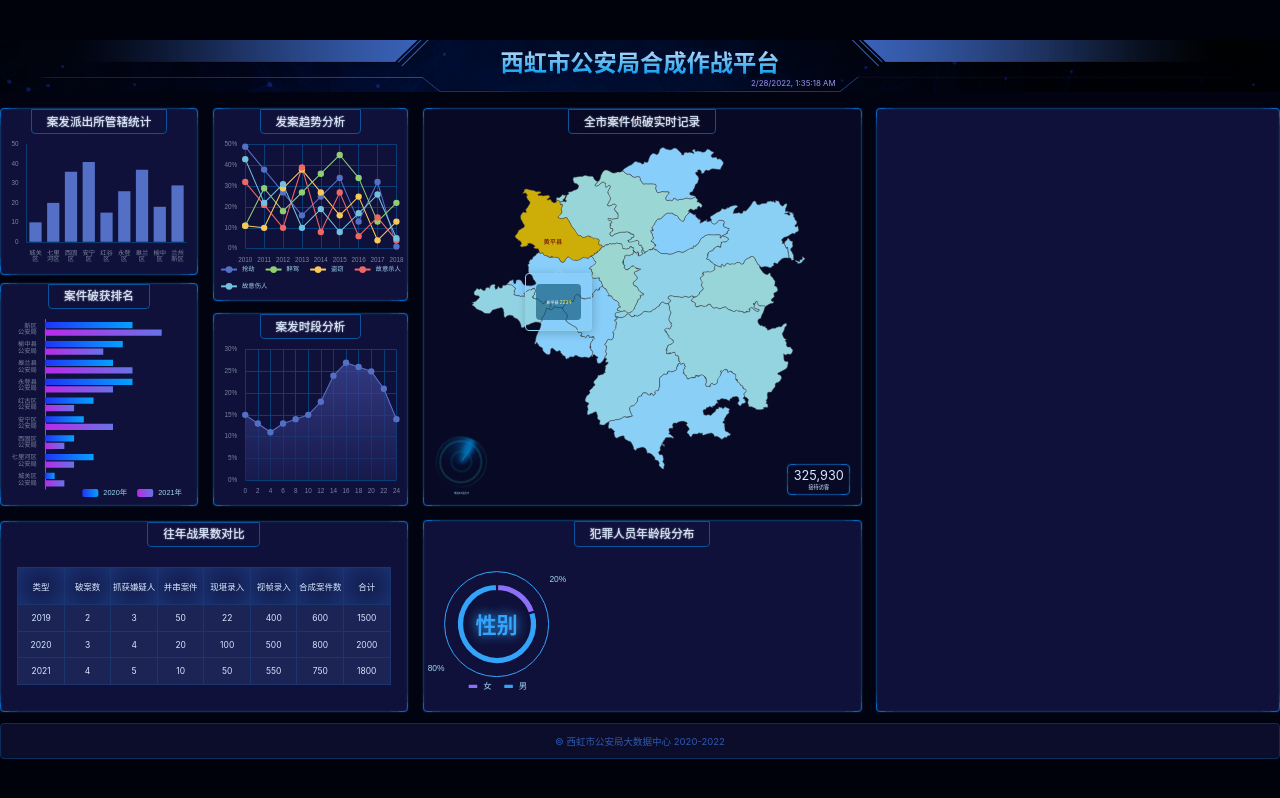
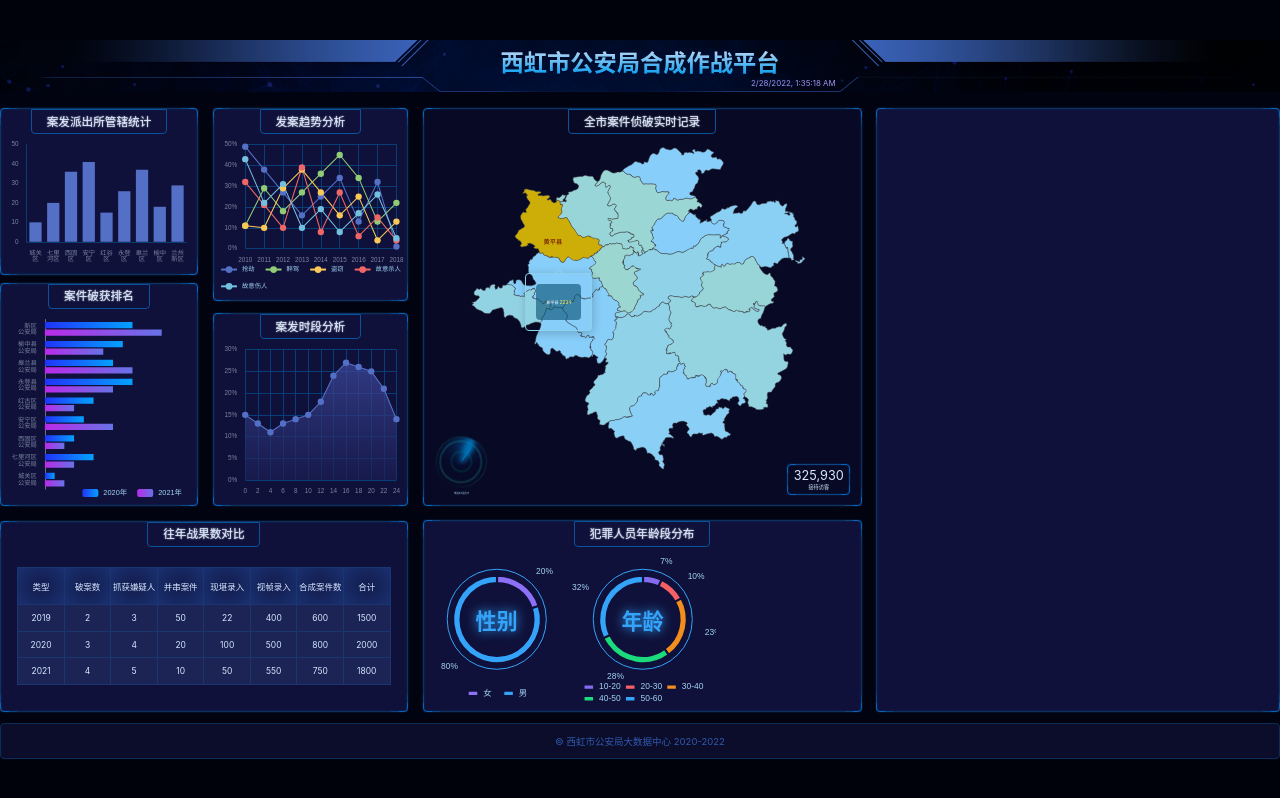
Before and after one commit to GeekyGuang/bigscreen, a React (Vite) app: page /#/ in a window 1280 px wide. Built offline with nearby package versions, Linux system fonts and the light colour scheme.

Commit message:
优化环形图，完成Chart8

```diff
--- a/src/components/Chart_7.tsx
+++ b/src/components/Chart_7.tsx
@@ -29,9 +29,13 @@ export const Chart7 = () => {
           {
             name: '访问来源',
             type: 'pie',
-            radius: ['45%', '55%'],
+            radius: ['50%', '60%'],
+            // 图例位置
+            center: ['50%', '45%'],
             avoidLabelOverlap: false,
+            labelLine: { show: false },
             label: {
+              distanceToLabelLine: -px(20), // label距离引导线距离
               show: true,
               position: 'outside',
               textStyle: { color: '#a1d1f1', fontSize: px(16) },
@@ -39,7 +43,6 @@ export const Chart7 = () => {
                 return options.value * 100 + '%'
               },
             },
-            labelLine: { show: false },
             itemStyle: {
               borderColor: '#0F113A',
               borderWidth: px(4),
--- a/src/components/Chart_8.tsx
+++ b/src/components/Chart_8.tsx
@@ -1,15 +1,71 @@
 import React, { useEffect, useRef } from 'react'
 import * as echarts from 'echarts'
+import { createEchartsOptions } from '../shared/create-echart-options'
+import { px } from '../shared/px'
 
 export const Chart8 = () => {
   const divRef = useRef(null)
+
   useEffect(() => {
+    console.log(divRef.current)
     var myChart = echarts.init(divRef.current)
+    myChart.setOption(
+      createEchartsOptions({
+        color: ['#856BED', '#F46064', '#F38E1C', '#1CDB7C', '#33A4FA'],
+        xAxis: { show: false },
+        yAxis: { show: false },
+        legend: {
+          bottom: 0,
+          itemWidth: px(20),
+          itemHeight: px(10),
+          itemGap: px(6),
+          textStyle: {
+            fontSize: px(16),
+            lineHeight: px(16),
+            color: '#a1d1f1',
+          },
+        },
+        series: [
+          {
+            name: '访问来源',
+            type: 'pie',
+            radius: ['50%', '60%'],
+            // 图例位置
+            center: ['50%', '45%'],
+            avoidLabelOverlap: false,
+            label: {
+              show: true,
+              distanceToLabelLine: -px(20), // label距离引导线距离
+              position: 'outside',
+              textStyle: { color: '#a1d1f1', fontSize: px(16) },
+              formatter(options) {
+                return (options.value * 100).toFixed(0) + '%'
+              },
+            },
+            labelLine: { show: false },
+            itemStyle: {
+              borderColor: '#0F113A',
+              borderWidth: px(4),
+            },
+            data: [
+              { value: 0.07, name: '10-20' },
+              { value: 0.1, name: '20-30' },
+              { value: 0.23, name: '30-40' },
+              { value: 0.28, name: '40-50' },
+              { value: 0.32, name: '50-60' },
+            ],
+          },
+        ],
+      })
+    )
   }, [])
 
   return (
     <div className="年龄段-图2">
-      <div ref={divRef} className="chart"></div>
+      <div className="chart">
+        <div className="main" ref={divRef} />
+        <div className="text">年龄</div>
+      </div>
     </div>
   )
 }
--- a/src/pages/home.scss
+++ b/src/pages/home.scss
@@ -144,32 +144,33 @@
         width: 100%;
         flex: 1;
         display: flex;
-        padding-bottom: px(20);
+        padding-bottom: px(8);
       }
       &-图1,
       &-图2,
       &-图3 {
         flex: 1;
         display: flex;
-        // flex-direction: column;
       }
 
-      &-图1 {
+      &-图1,
+      &-图2 {
         .chart {
           position: relative;
           display: flex;
 
           > .main {
             flex: 1;
+            z-index: 1;
           }
           > .text {
             position: absolute;
-            width: px(200);
-            height: px(200);
+            width: px(190);
+            height: px(190);
             display: flex;
             justify-content: center;
             align-items: center;
-            top: 50%;
+            top: 45%;
             left: 50%;
             transform: translate(-50%, -50%);
             color: #33a4fa;
```
